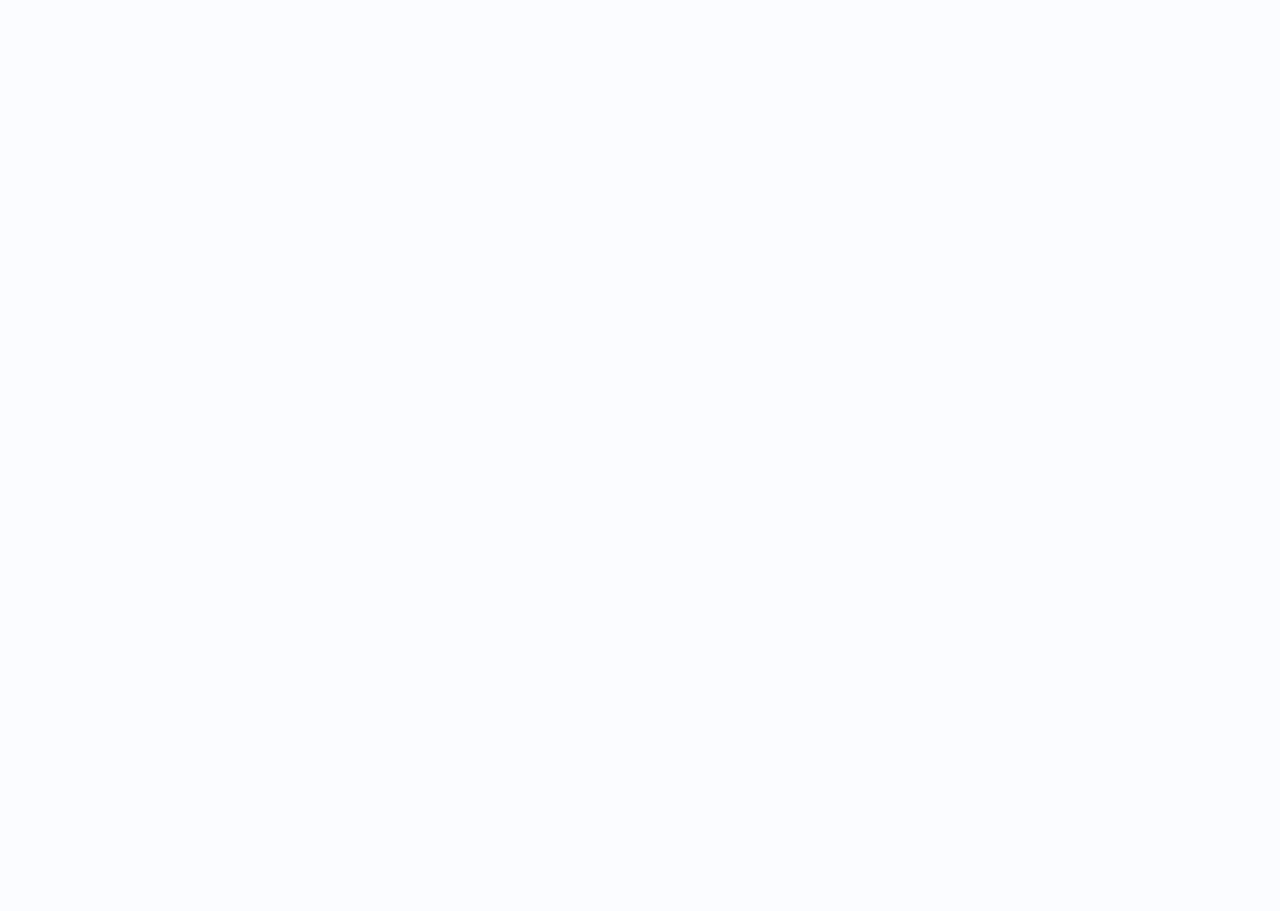
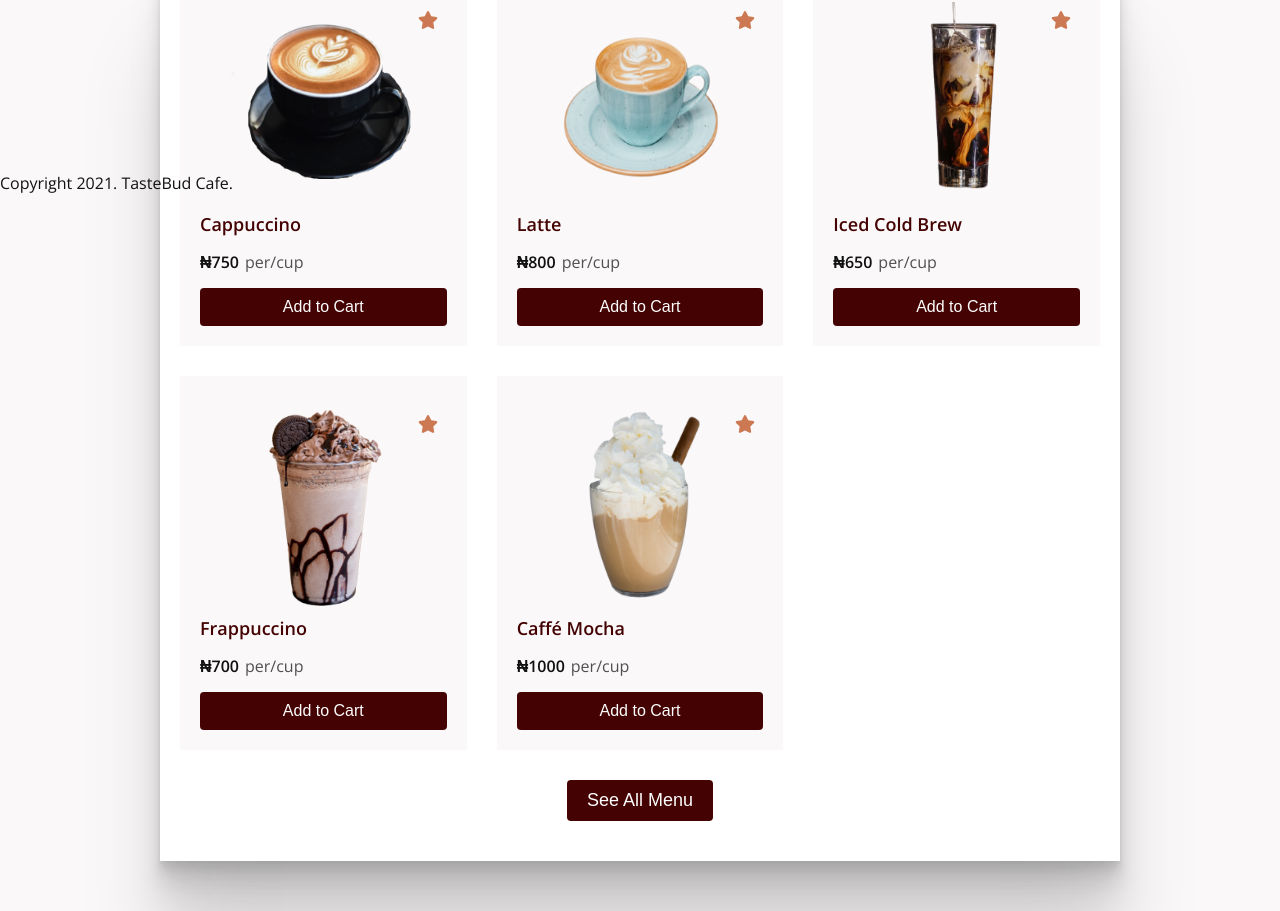
Before and after one commit to Dr-Oxy/coffee-shop, a React (Create React App) app in the folder client/: page / in a window 1280 px wide. Shown: the part 606-1517 px from the top of the page. Before the commit the page ends 800 px from the top, so only its background shows below. Built offline with nearby package versions, Linux system fonts and the light colour scheme.

Commit message:
homepage done

```diff
--- /dev/null
+++ b/client/src/components/button/Button.css
@@ -0,0 +1,55 @@
+:root {
+  --primary: rgb(68, 2, 2);
+  --secondary: rgb(204, 120, 82);
+  --light: #fdfdfd;
+}
+
+.btn {
+  border-radius: 4px;
+  outline: none;
+  font-weight: 500;
+  cursor: pointer;
+  transition: transform 0.3 ease;
+}
+
+.btn:hover {
+  transform: translateY(-2px);
+}
+
+/* button styles color */
+
+.btn--primary--color {
+  background: var(--primary);
+  color: var(--light);
+  border: none;
+}
+
+.btn--secondary--color {
+  background: var(--secondary);
+  color: var(--light);
+  border: none;
+}
+
+.btn--outline--color {
+  background: var(--light);
+  color: var(--light);
+  border: 1px var(--primary) solid;
+}
+
+.btn--light--color {
+  background: var(--light);
+  color: var(--primary);
+  border: none;
+}
+
+/* button sizes */
+
+.btn--medium {
+  padding: 10px 20px;
+  font-size: 18px;
+}
+
+.btn--small {
+  padding: 10px 15px;
+  font-size: 16px;
+}
--- /dev/null
+++ b/client/src/components/button/Button.jsx
@@ -0,0 +1,26 @@
+import React from 'react';
+import './Button.css';
+
+const STYLES = [
+  'btn--primary--color',
+  'btn--outline--color',
+  'btn--light--color',
+  'btn--secondary--color',
+];
+
+const SIZES = ['btn--medium', 'btn--small'];
+
+export const Button = ({ children, buttonStyle, buttonSize }) => {
+  //checks if button style  or size exist, if not falls back to the first style child
+  const checkButtonStyle = STYLES.includes(buttonStyle)
+    ? buttonStyle
+    : STYLES[0];
+
+  const checkButtonSize = SIZES.includes(buttonSize) ? buttonSize : SIZES[0];
+
+  return (
+    <button className={`btn ${checkButtonStyle} ${checkButtonSize}`}>
+      {children}
+    </button>
+  );
+};
--- /dev/null
+++ b/client/src/components/footer/Footer.css
@@ -0,0 +1,4 @@
+footer {
+  position: fixed;
+  bottom: 0;
+}
--- /dev/null
+++ b/client/src/components/footer/Footer.jsx
@@ -0,0 +1,8 @@
+import React from 'react';
+import './Footer.css';
+
+const Footer = () => {
+  return <footer>Copyright 2021. TasteBud Cafe.</footer>;
+};
+
+export default Footer;
--- a/client/src/components/header/Header.css
+++ b/client/src/components/header/Header.css
@@ -12,6 +12,7 @@ header {
   width: 100%;
   top: 0;
   left: 0;
+  z-index: 9999;
 }
 
 header .logo {
--- /dev/null
+++ b/client/src/components/product/Product.css
@@ -0,0 +1,53 @@
+div.product-card {
+  background-color: rgb(250, 248, 248);
+  color: rgb(80, 80, 80);
+  padding: 20px;
+  text-align: left;
+
+  position: relative;
+  transition: all ease 0.3s;
+}
+
+.product-card .card-img {
+  height: 200px;
+  width: 200px;
+  margin: 10px auto;
+}
+
+.product-card .card-img img {
+  height: inherit;
+  width: 100%;
+}
+
+.product-card .fave-star {
+  position: absolute;
+  top: 10%;
+  right: 10%;
+
+  font-size: 20px;
+  color: rgb(204, 120, 82);
+}
+
+.product-card .card-details .title {
+  color: rgb(68, 2, 2);
+  font-weight: 600;
+  font-size: 18px;
+}
+
+.product-card .card-details .price {
+  display: flex;
+  margin: 15px 0;
+}
+
+.product-card .card-details .price p:first-child {
+  font-weight: 600;
+  color: #111;
+}
+
+.product-card .card-details .price p:nth-child(2) {
+  margin-left: 6px;
+}
+
+.card-action Button {
+  width: 100%;
+}
--- /dev/null
+++ b/client/src/components/product/Product.jsx
@@ -0,0 +1,36 @@
+import React from 'react';
+import './Product.css';
+
+import { Button } from '../button/Button';
+import { FaStar } from 'react-icons/fa';
+
+const Product = ({ product }) => {
+  return (
+    <div className="product-card">
+      <div className="card-img">
+        <img src={product.img} alt={product.title} />
+      </div>
+
+      {product.isFave && (
+        <div className="fave-star">
+          <FaStar />
+        </div>
+      )}
+
+      <div className="card-details">
+        <div className="title">{product.title}</div>
+        <div className="price">
+          <p>₦{product.price}</p>
+
+          <p>{product.unit}</p>
+        </div>
+      </div>
+
+      <div className="card-action">
+        <Button buttonSize="btn--small">Add to Cart</Button>
+      </div>
+    </div>
+  );
+};
+
+export default Product;
--- a/client/src/context/productContext.js
+++ b/client/src/context/productContext.js
@@ -1,6 +1,6 @@
 import React, { createContext, useState } from 'react';
 
-const ProductContext = createContext();
+export const ProductContext = createContext();
 
 export const ProductProvider = (props) => {
   const [products] = useState([
@@ -10,6 +10,7 @@ export const ProductProvider = (props) => {
       price: '500',
       unit: 'per/cup',
       img: '/images/americano.png',
+      isFave: false,
     },
     {
       id: '2',
@@ -17,13 +18,15 @@ export const ProductProvider = (props) => {
       price: '750',
       unit: 'per/cup',
       img: '/images/cappuccino.png',
+      isFave: true,
     },
     {
       id: '3',
       title: 'Espresso',
       price: '400',
       unit: 'per/cup',
-      img: '/images/espresso.png',
+      img: '/images/expresso.png',
+      isFave: false,
     },
     {
       id: '4',
@@ -31,6 +34,7 @@ export const ProductProvider = (props) => {
       price: '800',
       unit: 'per/cup',
       img: '/images/latte.png',
+      isFave: true,
     },
     {
       id: '5',
@@ -38,6 +42,7 @@ export const ProductProvider = (props) => {
       price: '600',
       unit: 'per/cup',
       img: '/images/macchiato.png',
+      isFave: false,
     },
     {
       id: '6',
@@ -45,6 +50,7 @@ export const ProductProvider = (props) => {
       price: '650',
       unit: 'per/cup',
       img: '/images/iced_cold_brew.png',
+      isFave: true,
     },
     {
       id: '7',
@@ -52,6 +58,7 @@ export const ProductProvider = (props) => {
       price: '700',
       unit: 'per/cup',
       img: '/images/frappuccino.png',
+      isFave: true,
     },
     {
       id: '8',
@@ -59,6 +66,15 @@ export const ProductProvider = (props) => {
       price: '1000',
       unit: 'per/cup',
       img: '/images/caffe-mocha.png',
+      isFave: true,
+    },
+    {
+      id: '9',
+      title: 'Black Eye',
+      price: '450',
+      unit: 'per/cup',
+      img: '/images/espresso.png',
+      isFave: false,
     },
   ]);
 
--- a/client/src/pages/RouteContainer.jsx
+++ b/client/src/pages/RouteContainer.jsx
@@ -8,6 +8,7 @@ import Cart from './cart/Cart';
 
 //Import component
 import Header from '../components/header/Header';
+import Footer from '../components/footer/Footer';
 
 const RouteContainer = () => {
   return (
@@ -19,6 +20,7 @@ const RouteContainer = () => {
           <Route exact path="/menu" element={<Menu />} />
           <Route exact path="/cart" element={<Cart />} />
         </Routes>
+        <Footer />
       </div>
     </BrowserRouter>
   );
--- a/client/src/pages/home/Home.css
+++ b/client/src/pages/home/Home.css
@@ -0,0 +1,50 @@
+.home-page {
+  margin-top: 75px;
+  background-color: rgb(250, 248, 248);
+}
+
+.home-page .showcase {
+  height: 50vh;
+  padding: 20px;
+  background-color: rgb(235, 235, 236);
+}
+
+.home-page .showcase p {
+  margin: 20px 0;
+}
+
+.home-page .favourites {
+  padding: 20px;
+  text-align: center;
+}
+
+.home-page .favourites .fave-menu-wrap {
+  max-width: 960px;
+  padding: 20px;
+
+  background-color: #fff;
+  box-shadow: 0 2.8px 2.2px rgba(34, 34, 34, 0.034),
+    0 6.7px 5.3px rgba(0, 0, 0, 0.048), 0 12.5px 10px rgba(0, 0, 0, 0.06),
+    0 22.3px 17.9px rgba(0, 0, 0, 0.072), 0 41.8px 33.4px rgba(0, 0, 0, 0.086),
+    0 100px 80px rgba(0, 0, 0, 0.12);
+}
+
+.favourites .fave-menu-wrap .fave-menu-grid {
+  display: grid;
+  grid-template-columns: repeat(auto-fill, minmax(220px, 1fr));
+  gap: 30px;
+}
+
+.home-page .favourites .fave-menu-wrap .see-all {
+  margin: 30px 0 20px;
+}
+
+@media screen and (min-width: 768px) {
+  .home-page .showcase {
+    padding: 50px;
+  }
+
+  .home-page .favourites .fave-menu-wrap {
+    margin: 30px auto;
+  }
+}
--- a/client/src/pages/home/Home.jsx
+++ b/client/src/pages/home/Home.jsx
@@ -1,7 +1,51 @@
-import React from 'react';
+import React, { useContext } from 'react';
+import { Link } from 'react-router-dom';
+
+import './Home.css';
+
+import { ProductContext } from '../../context/productContext';
+
+import { Button } from '../../components/button/Button';
+import Product from '../../components/product/Product';
 
 const Home = () => {
-  return <div className="home-page">home</div>;
+  const { products } = useContext(ProductContext);
+
+  return (
+    <div className="home-page">
+      <div className="showcase">
+        <h1>Welcome to TasteBud Café</h1>
+        <p>
+          Get a wide variety of coffee options from our delicately crafted menu.
+        </p>
+
+        <Button buttonStyle="btn--primary--color" buttonSize="btn--medium">
+          See Menu
+        </Button>
+      </div>
+
+      <div className="favourites">
+        <h2>Our Favourite Menu</h2>
+
+        <div className="fave-menu-wrap">
+          <div className="fave-menu-grid">
+            {products.map(
+              (product) =>
+                product.isFave && (
+                  <Product key={product.id} product={product} />
+                ),
+            )}
+          </div>
+
+          <div className="see-all">
+            <Link to="/menu">
+              <Button>See All Menu</Button>
+            </Link>
+          </div>
+        </div>
+      </div>
+    </div>
+  );
 };
 
 export default Home;
```
